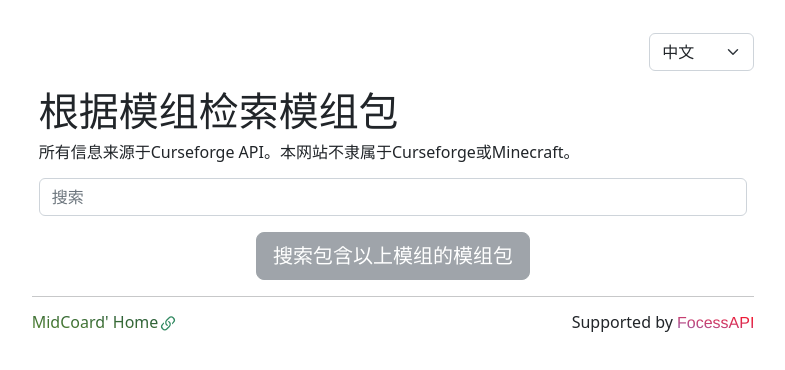
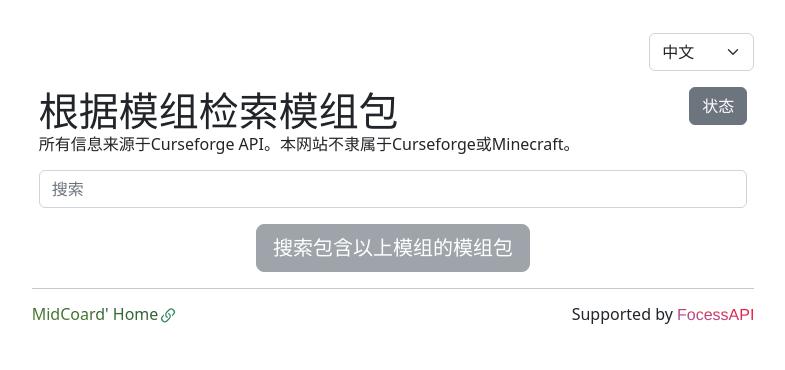
Before and after one commit to MidCoard/MinecraftModpackExplorer, a Vue app: page / in a window 1280 px wide. Shown: the top 370 px of the page, without its empty margins (247-1032 px from the left). Built offline with nearby package versions, Linux system fonts and the light colour scheme.

Commit message:
setup basic StatusView.vue

```diff
--- a/src/assets/langs/en_US.json
+++ b/src/assets/langs/en_US.json
@@ -30,10 +30,14 @@
     "create-time": "Create Time: ",
     "modify-time": "Update Time: ",
     "mods-count": "Mods Count: ",
-    "latest-game-version": "Latest Game Version: "
+    "latest-game-version": "Latest Game Version: ",
+    "status": "Status"
   },
   "not-found": {
     "title": "404 Not Found"
+  },
+  "status": {
+    "title": "Status"
   }
 
 }
--- a/src/assets/langs/zh_CN.json
+++ b/src/assets/langs/zh_CN.json
@@ -30,9 +30,13 @@
     "create-time": "创建时间：",
     "modify-time": "更新时间：",
     "mods-count": "模组数量：",
-    "latest-game-version": "最新游戏版本："
+    "latest-game-version": "最新游戏版本：",
+    "status": "状态"
   },
   "not-found": {
     "title": "404 页面未找到"
+  },
+  "status": {
+    "title": "状态"
   }
 }
--- a/src/views/HomeView.vue
+++ b/src/views/HomeView.vue
@@ -66,9 +66,12 @@ function search() {
 
 <template>
   <b-container fluid>
-    <b-row class="justify-content-center">
+    <b-row class="justify-content-center mt-3">
       <b-col cols="12" sm="7">
-        <h1 class="mt-3">{{$t('home.title')}}</h1>
+        <div>
+          <h1 style="display: inline">{{$t('home.title')}}</h1>
+          <b-button class="float-end" variant="secondary" @click="$router.push({name: 'status'})">{{$t('home.status')}}</b-button>
+        </div>
         <h6 class="">{{$t('home.description')}}</h6>
         <b-input-group class="mt-3">
           <b-form-input v-model="keyword" @input="search" :placeholder="$t('search.placeholder')" />
--- a/src/views/StatusView.vue
+++ b/src/views/StatusView.vue
@@ -1,5 +1,11 @@
 <template>
-
+  <b-container fluid>
+    <b-row class="justify-content-center mt-3">
+      <b-col cols="12" sm="7">
+        <h1>{{$t('status.title')}}</h1>
+      </b-col>
+    </b-row>
+  </b-container>
 </template>
 
 <script setup>
```
